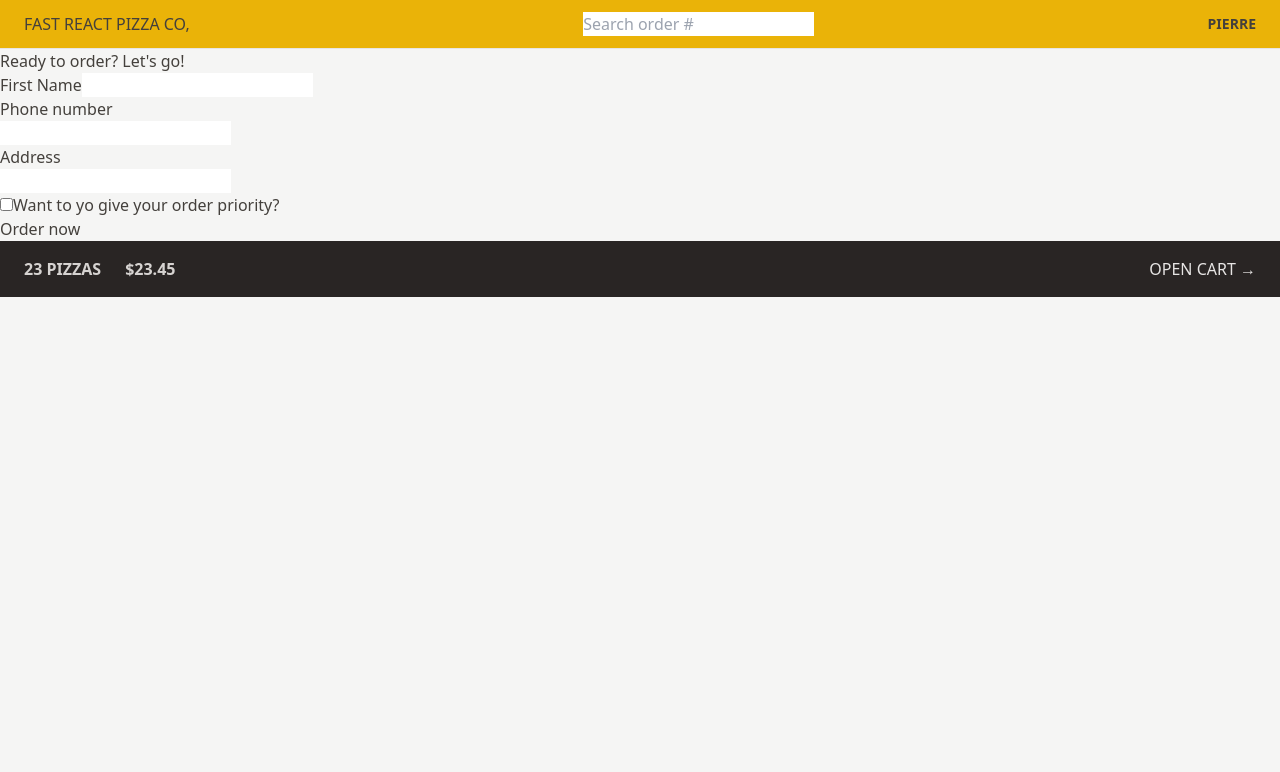
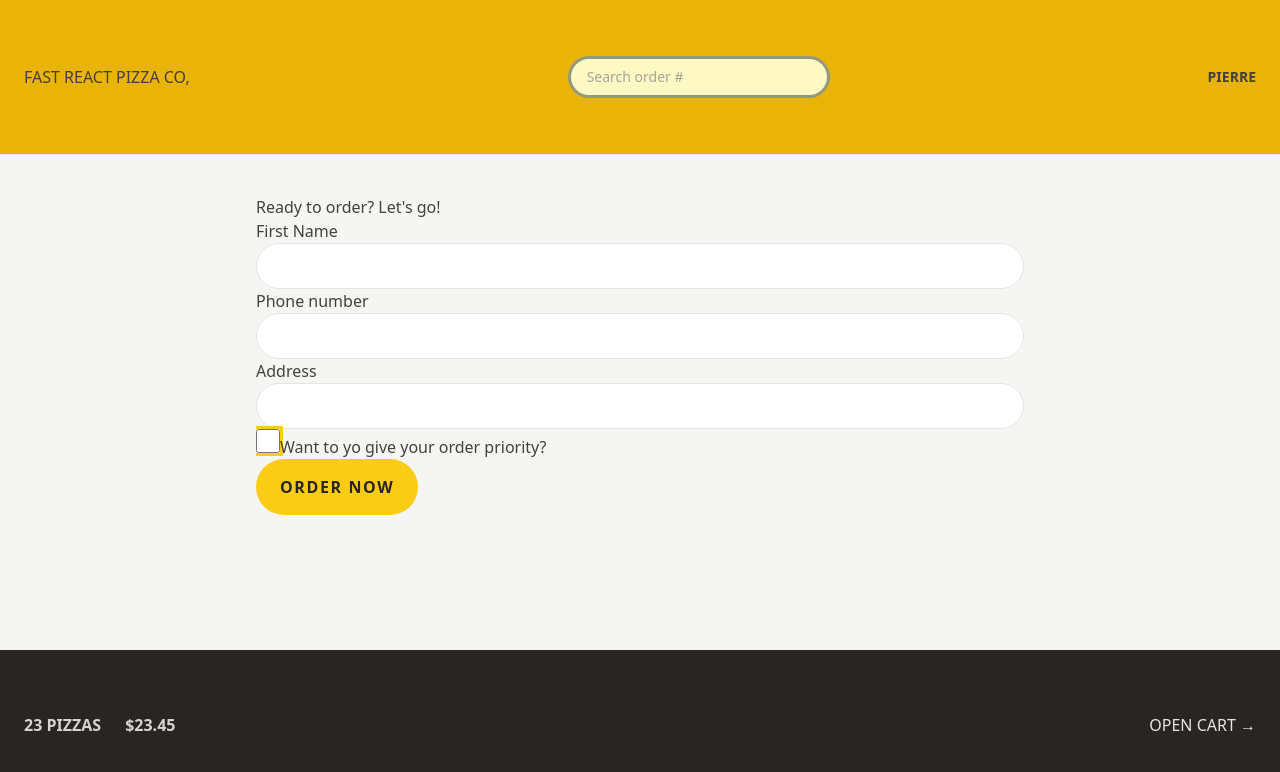
Before and after one commit to GaspardPierre/Pizza_company, a React (Vite) app: page /order/new in a window 1280 px wide. Shown: the top 772 px of the page. Built offline with nearby package versions, Linux system fonts and the light colour scheme.

Commit message:
react pizza, styling interface with Tailwind

```diff
--- a/src/features/cart/Cart.jsx
+++ b/src/features/cart/Cart.jsx
@@ -1,4 +1,5 @@
 import { Link } from 'react-router-dom';
+import LinkButton from '../../ui/LinkButton';
 
 const fakeCart = [
   {
@@ -29,8 +30,7 @@ function Cart() {
 
   return (
     <div>
-      <Link to="/menu">&larr; Back to menu</Link>
-
+     <LinkButton to="/menu">&larr; Back to menu</LinkButton>
       <h2>Your cart, %NAME%</h2>
 
       <div>
--- a/src/features/order/CreateOrder.jsx
+++ b/src/features/order/CreateOrder.jsx
@@ -2,6 +2,7 @@ import { useState } from "react";
 import { Form, redirect, useActionData } from "react-router-dom";
 import { createOrder } from "../../services/apiRestaurant";
 import { useNavigation } from "react-router-dom";
+import Button from "../../ui/Button";
 
 // https://uibakery.io/regex-library/phone-number
 const isValidPhone = (str) =>
@@ -47,13 +48,13 @@ function CreateOrder() {
       <Form method="POST">
         <div>
           <label>First Name</label>
-          <input type="text" name="customer" required />
+          <input className="input" type="text" name="customer" required />
         </div>
 
         <div>
           <label>Phone number</label>
           <div>
-            <input type="tel" name="phone" required />
+            <input className="input" type="tel" name="phone" required />
           </div>
           {formErrors?.phone && <p>{formErrors.phone}</p>}
         </div>
@@ -61,13 +62,16 @@ function CreateOrder() {
         <div>
           <label>Address</label>
           <div>
-            <input type="text" name="address" required />
+            <input
+            className="input" type="text" name="address" required />
           </div>
         </div>
 
         <div>
           <input
             type="checkbox"
+            className="h-6 w-6 accent-yellow-400
+            focus: outline-none focus : ring focus: ring-yellow-400 focus eing-offset-2"
             name="priority"
             id="priority"
             // value={withPriority}
@@ -78,9 +82,9 @@ function CreateOrder() {
 
         <div>
           <input type="hidden" name="cart" value={JSON.stringify(cart)} />
-          <button disabled={isSubmitting}>
+          <Button disabled={isSubmitting} className="bg-yellow-400 uppercase font-semibold text-stone-800 py-3 px-4 tracking-widest hover:bg-yellow-300 rounded-lg transition-colors duration-300 focus:outline-none focus:ring-yellow-300 focus:ring-offset-2 disabled:cursor-not-allowed">
             {isSubmitting ? "Placing order..." : "Order now"}
-          </button>
+          </Button>
         </div>
       </Form>
     </div>
@@ -101,8 +105,9 @@ export async function action({ request }) {
 
   //if evertyhing is ok, create the order
 
-  const newOrder = await createOrder(order);
+  // const newOrder = await createOrder(order);
 
-  return redirect(`/order/${newOrder.id}`);
+  // return redirect(`/order/${newOrder.id}`);
+  return null;
 }
 export default CreateOrder;
--- a/src/features/order/SearchOrder.jsx
+++ b/src/features/order/SearchOrder.jsx
@@ -15,7 +15,9 @@ export default function SearchOrder() {
     <form onSubmit={handleSubmit}>
 
 
-   <input placeholder='Search order #' value={query} onChange={e=> setQuery(e.target.value)}/>
+   <input placeholder='Search order #' value={query} onChange={e=> setQuery(e.target.value)}
+    className='rounded-full px-4 py-2 text-sm bg-yellow-100 placeholder:text-stone-400 w-28  focus:w-72 transition-all duration-300 focus: outline-none focus: ring focus: ring-opacity-50 sm:w-64 sm:focus:w-72'
+   />
    </form>
   )
 }
--- a/src/features/user/CreateUser.jsx
+++ b/src/features/user/CreateUser.jsx
@@ -1,4 +1,6 @@
 import { useState } from 'react';
+import Button from '../../ui/Button';
+
 
 function CreateUser() {
   const [username, setUsername] = useState('');
@@ -17,12 +19,13 @@ function CreateUser() {
         placeholder="Your full name"
         value={username}
         onChange={(e) => setUsername(e.target.value)}
-        className='w-72'
+        className='input mb-8 w-72'
       />
 
       {username !== '' && (
         <div>
-          <button>Start ordering</button>
+        <Button type="primary"> Start ordering</Button>
+
         </div>
       )}
     </form>
--- a/src/index.css
+++ b/src/index.css
@@ -1,20 +1,14 @@
-/* body {
-  font-family: system-ui, -apple-system, BlinkMacSystemFont, 'Segoe UI', Roboto,
-    Oxygen, Ubuntu, Cantarell, 'Open Sans', 'Helvetica Neue', sans-serif;
-  background-color: #f7f7f7;
-  color: #444;
-}
 
-.layout {
-  display: grid;
-  grid-template-rows: auto 1fr auto;
-  gap: 32px;
-  height: 100dvh;
-} */
 @tailwind base;
 @tailwind components;
 @tailwind utilities;
 /* https://dev.to/afif/i-made-100-css-loaders-for-your-next-project-4eje */
+@layer components {
+  .input {
+     @apply rounded-full border border-stone-200 px-4 py-2 text-sm transition-all duration-300 placeholder:text-slate-400 focus:outline-none focus:ring focus:ring-yellow-400 w-full md:px-6 md:py-3;
+  }
+
+}
 .loader {
   width: 45px;
   aspect-ratio: 0.75;
--- a/src/ui/AppLayout.jsx
+++ b/src/ui/AppLayout.jsx
@@ -9,15 +9,19 @@ export default function AppLayout() {
     const isLoading = navigation.state === 'loading';
 
   return (
-    <div className='layout'>
+    <div className=' grid h-screen grid-row-[auto_1fr_auto]  '>
     {isLoading && <Loader />}
         <Header />
-        <main>
+        <div className='my-10 overflow-scroll'>
+
+
+        <main className='mx-auto max-w-3xl overflow-scroll '>
             <h1>
 
             </h1>
             <Outlet />
         </main>
+        </div>
         <CartOverview />
     </div>
   )
--- /dev/null
+++ b/src/ui/Button.jsx
@@ -0,0 +1,13 @@
+import React from 'react'
+
+export default function Button({children,disabled}) {
+  return (
+    <button  disabled={disabled} className="bg-yellow-400 uppercase
+     font-semibold text-stone-800
+      py-3 px-4 tracking-widest
+       hover:bg-yellow-300 rounded-full
+       transition-colors duration-300
+       focus:outline-none focus:ring-yellow-300
+       focus:ring-offset-2 disabled:cursor-not-allowed sm:px-6 sm:py-4">{children}</button>
+  )
+}
--- /dev/null
+++ b/src/ui/LinkButton.jsx
@@ -0,0 +1,8 @@
+import React from 'react';
+import { Link } from 'react-router-dom';
+
+export default function LinkButton({children, to }) {
+  return (
+    <Link to={to} className='text-sm text-blue-500 hover:text-blue-600 hover; underline'>{children}</Link>
+  )
+}
```
